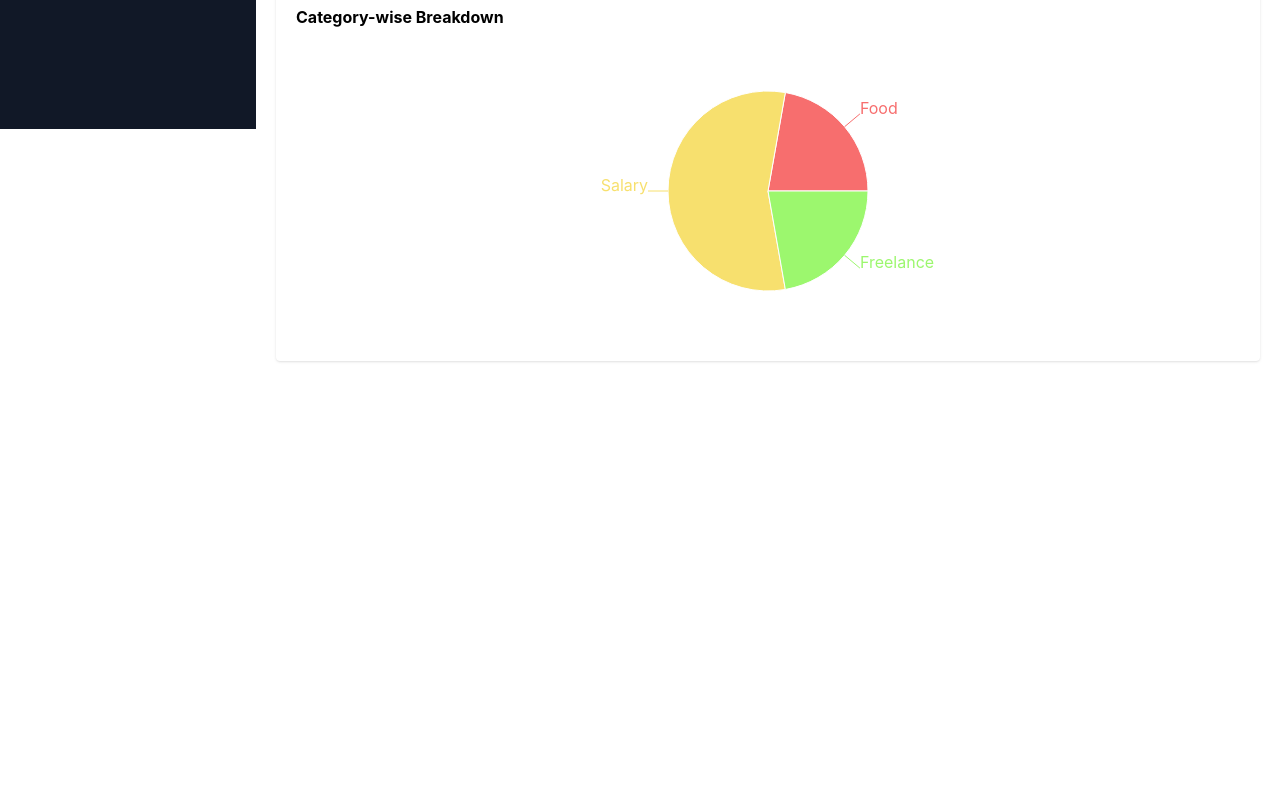
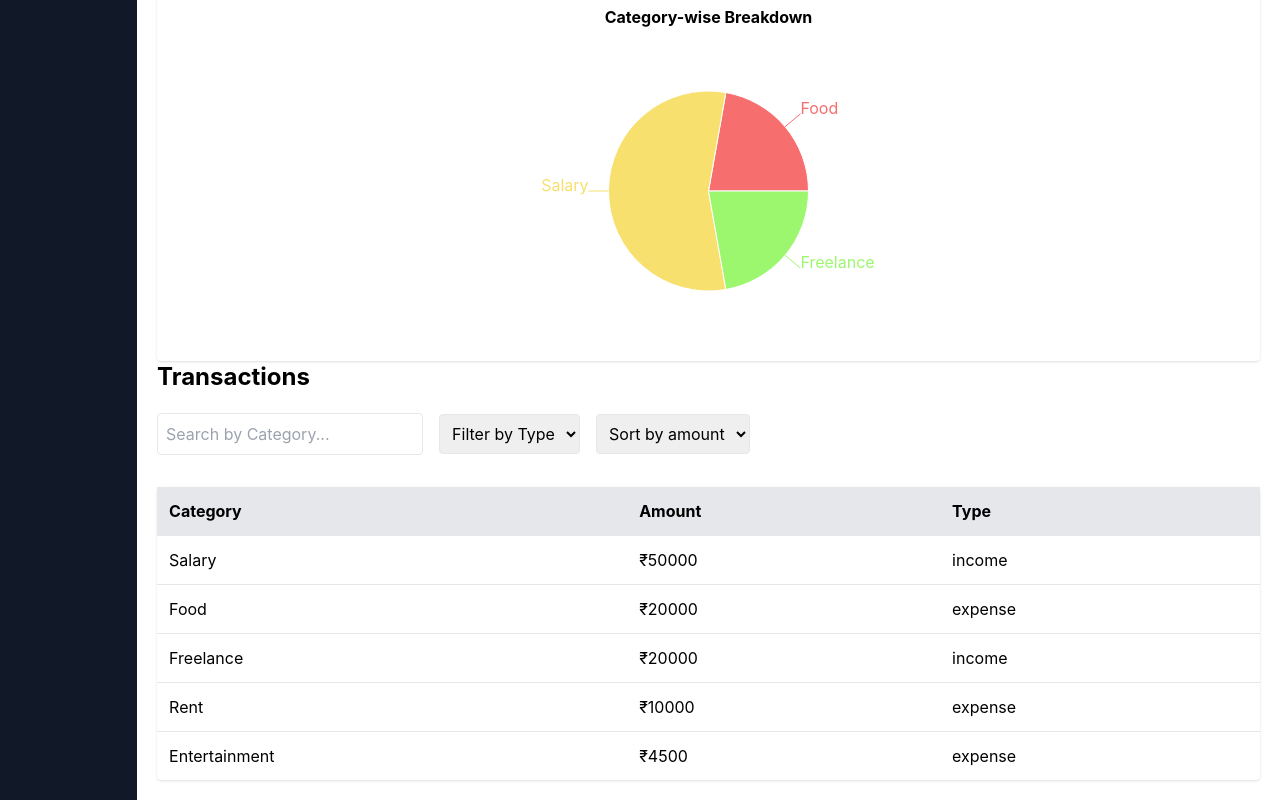
Before and after one commit to sai-unknown/finance-dashboard, a React (Create React App) app: page / in a window 1280 px wide. Shown: the part 671-1471 px from the top of the page. Before the commit the page ends 1052 px from the top, so only its background shows below. Built offline with nearby package versions, Linux system fonts and the light colour scheme.

Commit message:
Added Role based UI

```diff
--- a/src/App.js
+++ b/src/App.js
@@ -1,16 +1,21 @@
 import Sidebar from "./components/sidebar";
 import Dashboard from "./pages/dashboard";
 import Header from "./components/header";
+import Transactions from "./pages/transactionsPage";
+import { useState } from "react";
 
 function App() {
+  const [role, setRole] = useState("viewer");
+
   return (
     <div className="flex">
       <Sidebar />
 
       <div className="flex-1">
-        <Header />
+        <Header role={role} setRole={setRole} />
         <div className="p-5">
           <Dashboard />
+          <Transactions role={role} />
         </div>
       </div>
     </div>
--- a/src/components/Sidebar.js
+++ b/src/components/Sidebar.js
@@ -1,9 +1,9 @@
 function sidebar() {
     return (
-        <div className="w-64 h-screen bg-gray-900 text-white p-5">
+        <div className="w-30 h-fill bg-gray-900 text-white p-5">
             <h2 className="text-2xl font-bold mb-5">Menu</h2>
             <ul>
-                <li className="mb-2">Dashboard</li>
+                <li className="mb-2" >Dashboard</li>
                 <li className="mb-2">Transactions</li>
                 <li className="mb-2">Insights</li>
             </ul>
--- a/src/components/header.js
+++ b/src/components/header.js
@@ -1,11 +1,15 @@
-function header() {
+function header({ role, setRole}) {
     return (
         <div className="bg-white shadow p-4 flex justify-between items-center">
             <h1 className="text-xl font-bold">Finance Dashboard</h1>
 
-            <select className="border rounded p-2">
-                <option>Viewer</option>
-                <option>Admin</option>
+            <select
+            className="border rounded p-2"
+            value={role}
+            onChange={(e) => setRole(e.target.value)}
+            >
+                <option value="viewer">Viewer</option>
+                <option value="admin">Admin</option>
             </select>
         </div>
     );
--- a/src/pages/dashboard.js
+++ b/src/pages/dashboard.js
@@ -42,7 +42,7 @@ function dashboard() {
                 </div>
             </div>
 
-            <div className="bg-white p-5 mt-5 rounded shadow">
+            <div className="bg-white p-5 mt-5 rounded shadow flex flex-wrap justify-center">
                 {/* <div className="flex justify-between items-center mb-5">
                     <h3 className="text-lg font-bold">Monthly Balance</h3>
                     <select className="border rounded p-2">
@@ -63,7 +63,7 @@ function dashboard() {
                 </ResponsiveContainer>
             </div>
 
-            <div className="bg-white p-5 mt-5 rounded shadow">
+            <div className="bg-white p-5 mt-5 rounded shadow flex flex-wrap justify-center">
                 <h3 className="mb-3 font-bold">Category-wise Breakdown</h3>
 
                 <ResponsiveContainer width="100%" height={300}>
--- /dev/null
+++ b/src/pages/transactionsPage.js
@@ -0,0 +1,125 @@
+import { transactions } from "../data/transactions";
+import { useState } from "react";
+
+function Transactions({ role }) {
+    const [search, setSearch] = useState("");
+    const [filter, setFilter] = useState("all");
+    const [sortOrder, setSortOrder] = useState("");
+    const [showForm, setShowForm] = useState(false);
+    const [newTransaction, setNewTransaction] = useState({
+        category: "",
+        amount: "",
+        type: "income",
+    });
+
+    return (
+        <div >
+            <h2 className="text-2xl font-bold mb-5">Transactions</h2>
+
+
+            <div className=" space-x-4 mb-4">
+                <input
+                    type="text"
+                    placeholder="Search by Category..."
+                    className="mb-4 p-2 border rounded "
+                    value={search}
+                    onChange={(e) => setSearch(e.target.value)}
+                />
+
+                <select
+                    className="mb-4 p-2 border rounded"
+                    value={filter}
+                    onChange={(e) => setFilter(e.target.value)}>
+
+                    <option Value="all">Filter by Type</option>
+                    <option value="income">Income</option>
+                    <option value="expense">Expense</option>
+                </select>
+
+                <select
+                    className="mb-4 p-2 border rounded"
+                    value={setSortOrder}
+                    onChange={(e) => setSortOrder(e.target.value)}
+                >
+                    <option value="">Sort by amount</option>
+                    <option value="low">Low to High</option>
+                    <option value="high">High to Low</option>
+                </select>
+            </div>
+
+            {role === "admin" && (
+                <button className="mb-4 bg-blue-400 text-yellow-50 px-4 py-2 rounded"
+                    onClick={() => setShowForm(!showForm)}
+                >
+                    Add Transaction
+                </button>)}
+
+            {showForm && (
+                <div className="bg-gray-400 mb-4 p-4 rounded shadow">
+                    <h3 className="text-lg font-bold mb-3">Add New Transaction</h3>
+                    <input
+                        type="text"
+                        placeholder="Category"
+                        className="border p-2 mr-2"
+                        value={newTransaction.category}
+                        onChange={(e) => setNewTransaction({ ...newTransaction, category: e.target.value })
+                        }
+                    />
+
+                    <input
+                        type="number"
+                        placeholder="Amount"
+                        className="border p-2 mr-2"
+                        value={newTransaction.amount}
+                        onChange={(e) => setNewTransaction({ ...newTransaction, amount: e.target.value })
+                        }
+                    />
+
+                    <select
+                        className="border p-2 mr-2"
+                        value={newTransaction.type}
+                        onChange={(e) => setNewTransaction({ ...newTransaction, type: e.target.value })
+                        }>
+                        <option value="income">Income</option>
+                        <option value="expense">Expense</option>
+                    </select>
+
+                    <button
+                        className="bg-green-500 text-white px-3 py-2 rounded"
+                        onClick={() => console.log(newTransaction)}>
+                        Add
+                    </button>
+                </div>)}
+
+            <table className="w-full bg-white shadow rounded">
+                <thead>
+                    <tr className="bg-gray-200 text-left">
+                        <th className="p-3">Category</th>
+                        <th className="p-3">Amount</th>
+                        <th className="p-3">Type</th>
+                    </tr>
+                </thead>
+
+                <tbody>
+                    {transactions
+                        .filter((t) => t.category.toLowerCase().includes(search.toLocaleLowerCase()))
+                        .filter((t) => (filter === "all" ? true : t.type === filter))
+                        .sort((a, b) => {
+                            if (sortOrder === "low") return a.amount - b.amount;
+                            if (sortOrder === "high") return b.amount - a.amount;
+                            return 0;
+                        })
+                        .map((t) => (
+                            <tr key={t.id} className="border-t">
+                                <td className="p-3">{t.category}</td>
+                                <td className="p-3">₹{t.amount}</td>
+                                <td className="p-3">{t.type}</td>
+                            </tr>
+                        ))}
+                </tbody>
+            </table>
+        </div>
+    );
+}
+
+export default Transactions;
```
